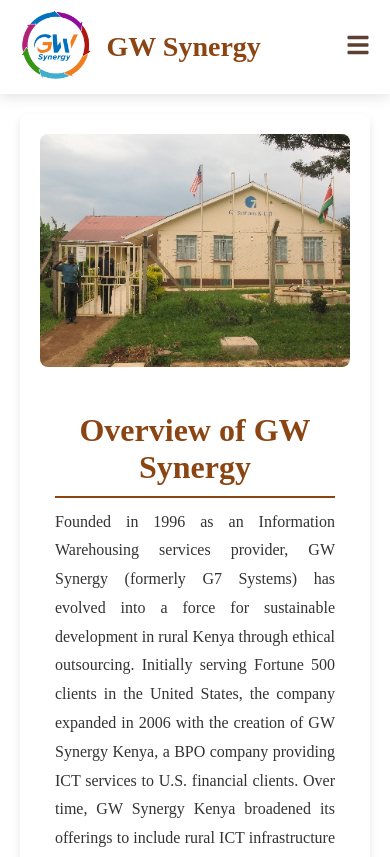
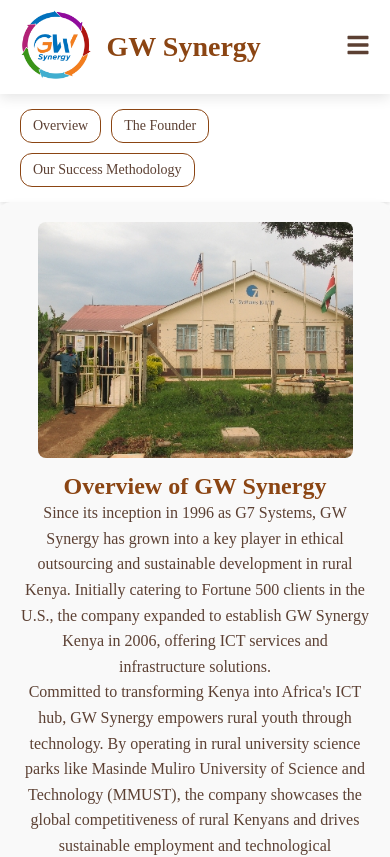
Before and after one commit to Dan-Muchiri/g7, a React (Vite) app: page /about in a window 390 px wide. Shown: the top 857 px of the page. Built offline with nearby package versions, Linux system fonts and the light colour scheme.

Commit message:
Divided about

```diff
--- a/src/components/about/About.jsx
+++ b/src/components/about/About.jsx
@@ -1,10 +1,47 @@
-import React from 'react';
+import React, { useState } from 'react';
 import styles from './AboutStyles.module.css';
 
 const AboutPage = () => {
+    const [activeSection, setActiveSection] = useState('overview');
+
+    const handleNavClick = (section) => {
+        setActiveSection(section);
+    };
+
     return (
         <div className={styles.aboutPage}>
-            {/* Overview Section */}
+            {/* Navigation Bar */}
+            <nav className={styles.nav}>
+                <ul className={styles.navList}>
+                    <li>
+                        <button
+                            className={styles.navButton}
+                            onClick={() => handleNavClick('overview')}
+                        >
+                            Overview
+                        </button>
+                    </li>
+                    <li>
+                        <button
+                            className={styles.navButton}
+                            onClick={() => handleNavClick('founder')}
+                        >
+                            The Founder
+                        </button>
+                    </li>
+                    <li>
+                        <button
+                            className={styles.navButton}
+                            onClick={() => handleNavClick('methodology')}
+                        >
+                            Our Success Methodology
+                        </button>
+                    </li>
+                </ul>
+            </nav>
+
+            {/* Conditionally Render Sections */}
+            {activeSection === 'overview' && (
                 <section className={styles.overview}>
                     <div className={styles.overviewContent}>
                         <img
@@ -15,35 +52,37 @@
                         <div className={styles.overviewText}>
                             <h2>Overview of GW Synergy</h2>
                             <p>
-                            Founded in 1996 as an Information Warehousing services provider, GW Synergy (formerly G7 Systems) has evolved into a force for sustainable development in rural Kenya through ethical outsourcing. Initially serving Fortune 500 clients in the United States, the company expanded in 2006 with the creation of GW Synergy Kenya, a BPO company providing ICT services to U.S. financial clients. Over time, GW Synergy Kenya broadened its offerings to include rural ICT infrastructure implementation, SaaS-based project management software, and ERP implementation and support.
+                                Since its inception in 1996 as G7 Systems, GW Synergy has grown into a key player in ethical outsourcing and sustainable development in rural Kenya. Initially catering to Fortune 500 clients in the U.S., the company expanded to establish GW Synergy Kenya in 2006, offering ICT services and infrastructure solutions.
                             </p>
                             <p>
-                            With a vision for Kenya to become Africa's ICT hub, GW Synergy is committed to empowering rural youth through technology. By establishing operations in rural university science parks, such as the one at Masinde Muliro University of Science and Technology (MMUST), the company demonstrates that rural Kenyans can compete globally. GW Synergy believes in harnessing the talents of rural youth to create sustainable employment and drive Kenya’s technological future.
+                                Committed to transforming Kenya into Africa's ICT hub, GW Synergy empowers rural youth through technology. By operating in rural university science parks like Masinde Muliro University of Science and Technology (MMUST), the company showcases the global competitiveness of rural Kenyans and drives sustainable employment and technological advancement.
                             </p>
                             <p><strong>"We Can Do This. We MUST Do This. The Youth Are Our Future."</strong></p>
                             <p><strong>"Mtoto umleavyo ndivyo akuavyo. Nuru ni mwangaza. Upandacho ndicho utakacho vuna!"</strong></p>
                         </div>
                     </div>
                 </section>
+            )}
 
-            {/* Founder Section */}
+            {activeSection === 'founder' && (
                 <section className={styles.founder}>
                     <div className={styles.founderContent}>
+                        <img
+                            src="/Geoff_Modified.jpeg"
+                            alt="Founder of GW Synergy"
+                            className={styles.founderImage}
+                        />
                         <div className={styles.founderText}>
                             <h2>The Founder</h2>
                             <p>
                                 Mr. Geoff Ridden, the founder of GW Synergy, is also the CEO of G7 Systems LLC (USA) and Managing Director of GW Synergy. Since founding GW Synergy in 1996, he has transformed it from an Information Warehousing services company into a leader in sustainable development in rural Kenya through ethical outsourcing. Mr. Ridden established the New Ventures division in 2008 to provide sustainable employment for rural Kenyans without university education. Additionally, he created Shieywe Trust, a recording label supporting local Kenyan artists. Mr. Ridden holds a Bachelor's degree in Mathematics from the University of Waterloo and an MBA from Simon Fraser University. He also serves as a Director of Afretech Aid Society (Canada) and Afretech Inc (USA).
                             </p>
                         </div>
-                    <img
-                        src="/Geoff_Modified.jpeg"
-                        alt="Founder of GW Synergy"
-                        className={styles.founderImage}
-                    />
                     </div>
                 </section>
+            )}
 
-            {/* Success Methodology Section */}
+            {activeSection === 'methodology' && (
                 <section className={styles.methodology}>
                     <h2>Our Success Methodology</h2>
                     <p>
@@ -56,6 +95,7 @@
                         Our weekly "One Minute Manager" reports provide concise updates to help you address key issues and monitor project performance effectively. Additionally, our team is not only composed of university graduates but also professionals who undergo extensive real-world training and on-the-job supervision, ensuring they are fully equipped to meet your project requirements.
                     </p>
                 </section>
+            )}
         </div>
     );
 };
--- a/src/components/about/AboutStyles.module.css
+++ b/src/components/about/AboutStyles.module.css
@@ -1,131 +1,134 @@
-.aboutPage {
-    padding: 20px 20px;
-    background-color: var(--color-neutral-white);
-    color: var(--color-neutral-charcoal);
+/* Navigation Bar */
+.nav {
+    background-color: white;
+    padding: 20px 40px; /* Reduced padding for a cleaner look */
+    display: flex;
+    justify-content: space-between; /* Space out items */
+    align-items: center;
+    box-shadow: 0 2px 4px rgba(0,0,0,0.1); /* Add subtle shadow */
+
 }
 
-/* Global Styles for Headings */
-.aboutPage h2 {
-    font-family: var(--font-primary);
-    font-size: 2.5rem;
-    margin-bottom: 10px;
-    color: var(--color-primary-brown);
-    text-align: center;
-    border-bottom: 2px solid var(--color-primary-brown); /* Adding a bottom border for emphasis */
-    padding-bottom: 10px;
+.navList {
+    display: flex;
+    flex-wrap: wrap;
+    list-style-type: none;
+    padding: 0;
+    margin: 0;
+    gap: 15px; /* Reduced gap for a more compact look */
 }
 
-/* Global Styles for Paragraphs */
-.aboutPage p {
-    font-family: var(--font-secondary);
-    font-size: 1.2rem;
-    margin-bottom: 10px;
-    line-height: 1.8; /* Increased line height for readability */
-    color: var(--color-neutral-charcoal);
-    text-align: justify; /* Justify text for a cleaner look */
+.navList li {
+    margin: 0;
 }
 
-/* Overview Section Styles */
-.overview {
-    margin-bottom: 20px;
-    padding: 20px;
-    background-color: var(--color-neutral-white); /* Adding background color for visual separation */
-    border-radius: 8px; /* Rounded corners for the section */
-    box-shadow: 0 4px 8px rgba(0, 0, 0, 0.1); /* Adding shadow for depth */
+.navButton {
+    background: none;
+    border: solid 1px var(--color-primary-brown);
+    border-radius: 12px; /* Increased border-radius for a modern look */
+    padding: 12px 20px; /* Adjusted padding */
+    cursor: pointer;
+    display: flex;
+    align-items: center;
+    font-size: 16px;
+    color: var(--primary-dark-green);
+    transition: background-color 0.3s, color 0.3s; /* Smooth color transition */
 }
 
-.overviewContent {
-    display: flex;
-    align-items: center;
-    gap: 10px;
+.navButton:hover {
+    background-color: var(--color-primary-brown);
+    color: white;
+    border-color: var(--color-primary-brown);
 }
 
-.overviewImage {
-    max-width: 50%;
-    height: auto;
-    border-radius: 8px; /* Adding border-radius for a modern look */
-    transition: transform 0.3s ease-in-out; /* Smooth zoom effect */
+/* Section Styles */
+.overview, .founder, .methodology {
+    padding: 40px;
+    background-color: #f9f9f9; /* Light background for sections */
+    border-radius: 10px; /* Rounded corners for a softer look */
+    box-shadow: 0 4px 8px rgba(0,0,0,0.1); /* Subtle shadow */
+    margin-bottom: 20px; /* Space between sections */
 }
 
-.overviewImage:hover {
-    transform: scale(1.05); /* Slight zoom effect on hover */
+.overviewContent, .founderContent {
+    display: flex;
+    flex-direction: row;
+    align-items: center;
+    justify-content: center;
+    text-align: left;
+    gap: 20px; /* Space between image and text */
 }
 
-.overviewText {
-    flex: 1;
-    padding: 10px; /* Padding for spacing inside the text area */
+.overviewImage, .founderImage {
+    max-width: 45%; /* Adjusted for better alignment */
+    height: auto;
+    border-radius: 8px; /* Rounded corners for images */
 }
 
-/* Founder Section Styles */
-.founder {
-    margin-bottom: 20px;
-    padding: 20px;
-    background-color: var(--color-neutral-white); /* Adding background color for visual separation */
-    border-radius: 8px; /* Rounded corners for the section */
-    box-shadow: 0 4px 8px rgba(0, 0, 0, 0.1); /* Adding shadow for depth */
+.overviewText, .founderText {
+    max-width: 50%;
 }
 
-.founderContent {
-    display: flex;
-    align-items: center;
-    gap: 20px;
+.methodology h2 {
+    font-size: 2.5rem; /* Increased font size for the heading */
+    margin-bottom: 20px;
+    color: var(--primary-dark-green); /* Match text color with theme */
+    border-bottom: 2px solid var(--color-primary-brown); /* Underline effect */
+    padding-bottom: 10px; /* Space between heading and text */
 }
 
-.founderImage {
-    max-width: 40%;
-    height: auto;
-    border-radius: 8px; /* Adding border-radius for a modern look */
-    transition: transform 0.3s ease-in-out; /* Smooth zoom effect */
+.methodology p {
+    font-size: 1.1rem; /* Slightly larger text */
+    line-height: 1.6; /* Improve readability with line-height */
+    margin-bottom: 15px;
 }
 
-.founderImage:hover {
-    transform: scale(1.05); /* Slight zoom effect on hover */
+/* Responsive Styles */
+@media (max-width: 768px) {
+    /* Navigation Bar */
+.nav {
+    padding: 15px 20px; /* Reduce padding for mobile */
 }
 
-.founderText {
-    flex: 1;
-    padding: 20px; /* Padding for spacing inside the text area */
+.navList {
+    gap: 10px; /* Less gap on smaller screens */
 }
 
-/* Methodology Section Styles */
-.methodology {
-    margin-bottom: 20px;
-    padding: 20px;
-    background-color: var(--color-neutral-white); /* Adding background color for visual separation */
-    border-radius: 8px; /* Rounded corners for the section */
-    box-shadow: 0 4px 8px rgba(0, 0, 0, 0.1); /* Adding shadow for depth */
+.navButton {
+    font-size: 14px; /* Smaller font size for mobile */
+    padding: 8px 12px; /* Adjust padding for mobile */
 }
 
-/* Responsive Design for Smaller Screens */
-@media (max-width: 1024px) {
-    .aboutPage {
-        padding: 20px; /* Reduced padding for smaller screens */
-    }
+/* Section Styles */
+.overview, .founder, .methodology {
+    padding: 20px; /* Reduced padding for mobile */
+}
 
-    .aboutPage h2 {
-        font-size: 2rem; /* Smaller heading size for better fit */
-    }
+.overviewContent, .founderContent {
+    flex-direction: column; /* Stack images and text vertically */
+    align-items: center; /* Center align content */
+    gap: 15px; /* Reduced gap */
+}
 
-    .aboutPage p {
-        font-size: 1rem; /* Smaller text size for readability */
-        margin-bottom: 15px; /* Reduced margin for smaller screens */
-    }
+.overviewImage, .founderImage {
+    max-width: 90%; /* Increase max-width for better fit */
+    border-radius: 8px; /* Ensure rounded corners */
+}
 
-    .overviewContent, .founderContent {
-        flex-direction: column;
-        gap: 15px; /* Reduced gap between items */
-    }
+.overviewText, .founderText {
+    max-width: 100%; /* Full width text container */
+    text-align: center; /* Center align text on mobile */
+}
 
-    .overviewImage, .founderImage {
-        max-width: 100%;
-        margin-bottom: 15px; /* Reduced margin for smaller screens */
-    }
+.methodology h2 {
+    font-size: 2rem; /* Smaller heading size for mobile */
+    border-bottom: 1px solid var(--color-primary-brown); /* Thinner underline */
+    padding-bottom: 5px; /* Reduced padding */
+}
 
-    .overviewText, .founderText {
-        padding: 15px; /* Reduced padding for smaller screens */
-    }
+.methodology p {
+    font-size: 1rem; /* Adjust text size for readability */
+    margin-bottom: 10px; /* Reduced bottom margin */
+}
 
-    .methodology {
-        padding: 15px; /* Reduced padding for smaller screens */
-    }
 }
--- a/src/components/home/HomeStyles.module.css
+++ b/src/components/home/HomeStyles.module.css
@@ -79,10 +79,6 @@
 }
 
 
-
-
-
-
 /* Responsive Design for Smaller Screens */
 @media (max-width: 768px) {
     .hero {
@@ -94,7 +90,7 @@
     }
 
     .hero p {
-        font-size: 1.2rem; /* Adjust font size for smaller screens */
+        font-size: 18px; /* Adjust font size for smaller screens */
         max-width: 20ch;
     }
 
```
Lines whose indentation alone changed are shown as unchanged.
